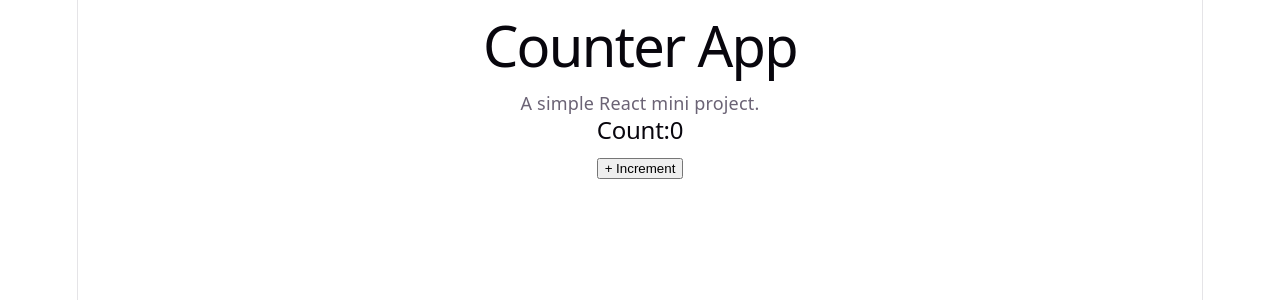
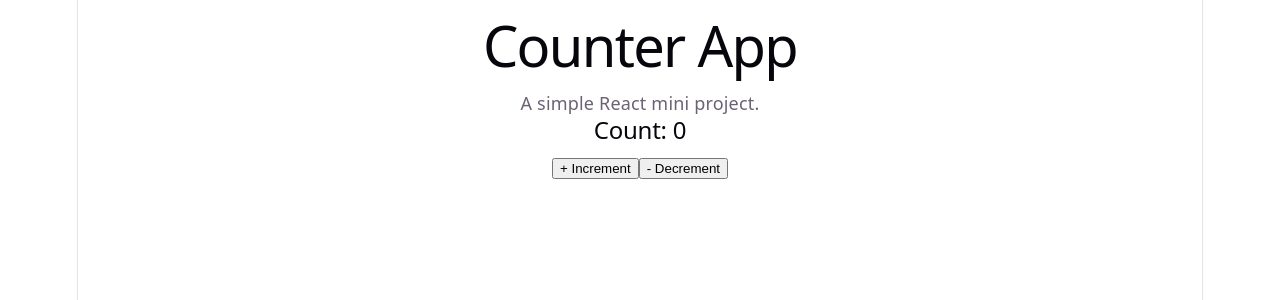
Before and after one commit to FatimaGhafoor/fatimaghafoor-counter-app, a React (Vite) app: page / in a window 1280 px wide. Shown: the top 300 px of the page. Built offline with nearby package versions, Linux system fonts and the light colour scheme.

Commit message:
feature: handleDecrement function handles decrement logic

```diff
--- a/src/App.jsx
+++ b/src/App.jsx
@@ -5,6 +5,10 @@ export default function App() {
 
   const handleIncrement = () => {
     setCount(count + 1);
+  };
+
+  const handleDecrement = () => {
+    setCount(count - 1);
   };
   return (
     <>
@@ -14,9 +18,12 @@ export default function App() {
       </div>
 
       <div className="counter-container">
-        <h2>Count:{count}</h2>
+        <h2>Count: {count}</h2>
         <button className="increment" onClick={handleIncrement}>
           + Increment
+        </button>
+        <button className="decrement" onClick={handleDecrement}>
+          - Decrement
         </button>
       </div>
     </>
```
